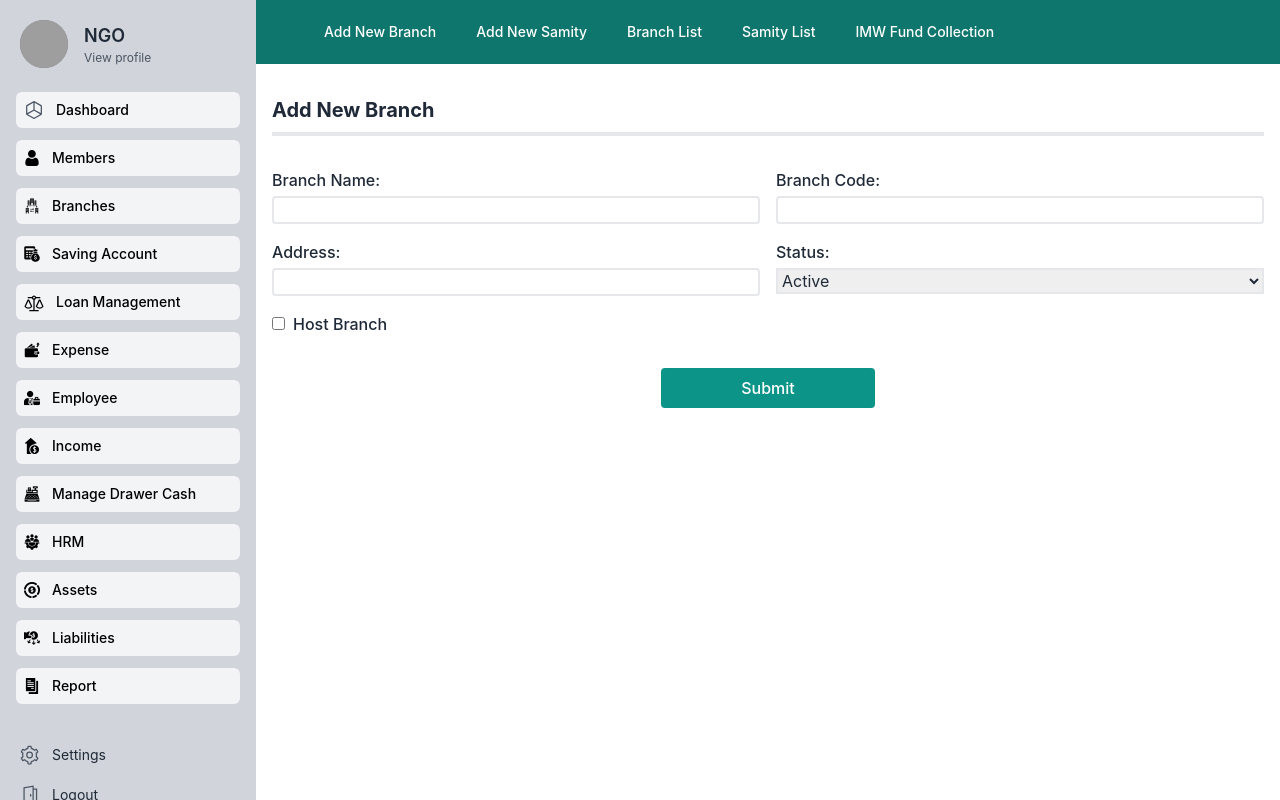
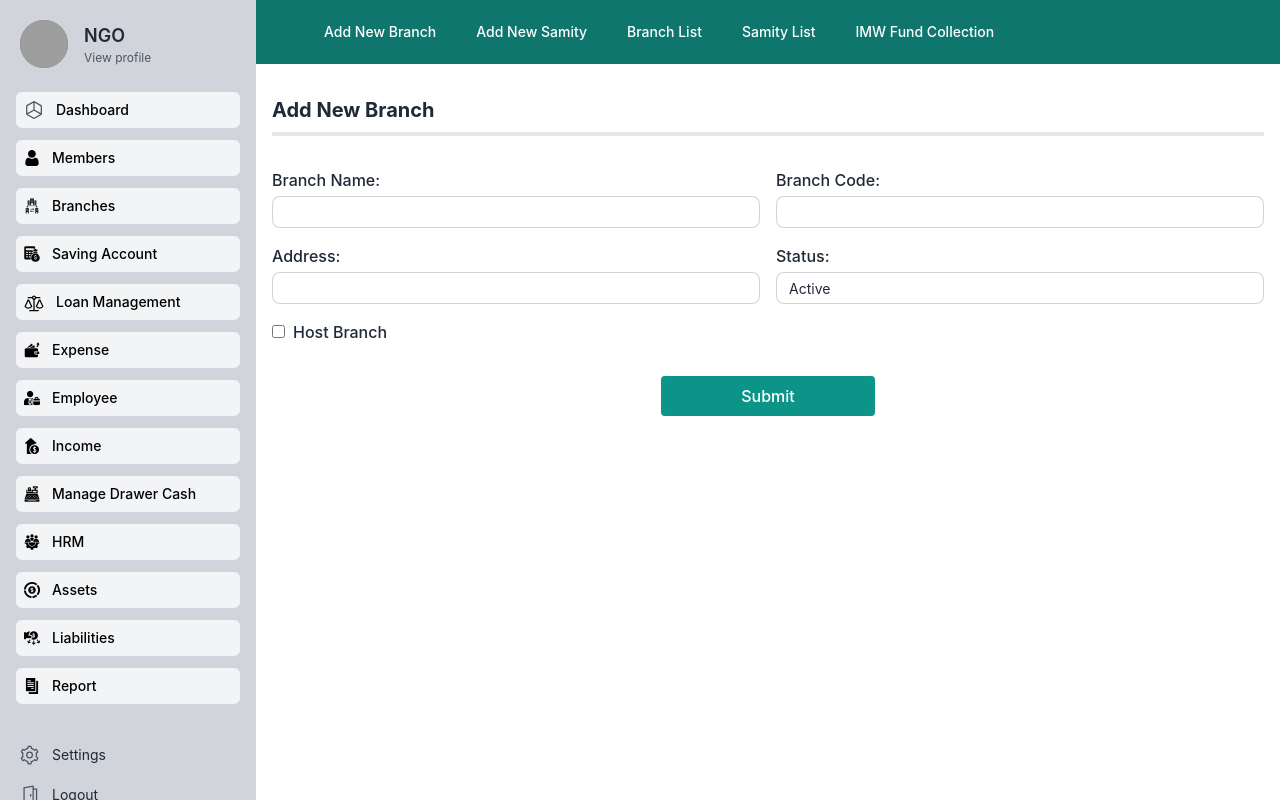
Before and after one commit to MDYeaminIslam/NGO_Project, a React (Vite) app: page /add_new_branch in a window 1280 px wide. Built offline with nearby package versions, Linux system fonts and the light colour scheme; grey boxes are pictures that could not be loaded.

Commit message:
branches edited

```diff
--- a/src/pages/Branches/AddNewBranch.jsx
+++ b/src/pages/Branches/AddNewBranch.jsx
@@ -45,7 +45,7 @@ const AddNewBranch = () => {
               Branch Name:{" "}
             </label>
             <input
-              className="border-2 hover:border-black rounded "
+              className="input input-bordered input-sm  hover:border-teal-500  "
               name="branchName"
               type="text"
               onChange={handleChange}
@@ -57,7 +57,7 @@ const AddNewBranch = () => {
               Branch Code:{" "}
             </label>
             <input
-              className="border-2 hover:border-black rounded "
+              className="input input-bordered input-sm  hover:border-teal-500  "
               name="branchCode"
               type="text"
               onChange={handleChange}
@@ -69,7 +69,7 @@ const AddNewBranch = () => {
               Address:{" "}
             </label>
             <input
-              className="border-2 hover:border-black rounded "
+              className="input input-bordered input-sm  hover:border-teal-500  "
               name="address"
               type="text"
               onChange={handleChange}
@@ -80,7 +80,7 @@ const AddNewBranch = () => {
             <label className="font-medium" htmlFor="occupation">
               Status:
             </label>
-            <select className="border-2 hover:border-black">
+            <select className="input input-bordered input-sm  hover:border-teal-500  ">
               <option>Active</option>
               <option>Deactive</option>
             </select>
--- a/src/pages/Branches/AddNewSamity.jsx
+++ b/src/pages/Branches/AddNewSamity.jsx
@@ -71,7 +71,7 @@ const AddNewSamity = () => {
               Samity Name:{" "}
             </label>
             <input
-              className="border-2 hover:border-teal-500 rounded "
+              className="input input-bordered input-sm  hover:border-teal-500  "
               id="name"
               type="text"
               name="samityName"
@@ -84,7 +84,7 @@ const AddNewSamity = () => {
               Samity Code:{" "}
             </label>
             <input
-              className="border-2 hover:border-teal-500 rounded "
+              className="input input-bordered input-sm  hover:border-teal-500  "
               id="relation_with_member"
               type="text"
               name="samityCode"
@@ -97,7 +97,7 @@ const AddNewSamity = () => {
               Address:{" "}
             </label>
             <input
-              className="border-2 hover:border-teal-500 rounded "
+              className="input input-bordered input-sm  hover:border-teal-500  "
               id="share"
               type="text"
               name="address"
@@ -109,7 +109,7 @@ const AddNewSamity = () => {
             <label className="font-medium" htmlFor="occupation">
               Status:
             </label>
-            <select className="border-2 hover:border-teal-500">
+            <select className="input input-bordered input-sm  hover:border-teal-500  ">
               <option>Active</option>
               <option>Deactive</option>
             </select>
--- a/src/pages/Member/AddMember.jsx
+++ b/src/pages/Member/AddMember.jsx
@@ -80,7 +80,7 @@ const AddMember = () => {
       </section>
       <section className="m-4">
         <h1 className="text-xl font-bold text-start max-w-5xl mx-auto  pt-4 border-b-4 pb-2 ">
-          New Member Adding Form{" "}
+          New Member Add{" "}
         </h1>
         <form className="my-8" action="">
           <section className=" grid grid-cols-1 md:grid-cols-3 max-w-5xl mx-auto gap-4 ">
@@ -263,7 +263,7 @@ const AddMember = () => {
             </div>
             <div className="flex flex-col gap-1">
               <label className="font-medium" htmlFor="membership_fee ">
-                DOB (DD/MM/YYYY)
+                DOB (DD/MM/YYYY):
               </label>
               <DatePicker
                 selected={formData.dateOfBirth}
@@ -274,7 +274,7 @@ const AddMember = () => {
             </div>
             <div className="flex flex-col gap-1">
               <label className="font-medium" htmlFor="Attach_Photo ">
-                Attach Photo
+                Attach Photo:
               </label>
               <input
                 onChange={handleChange}
@@ -287,7 +287,7 @@ const AddMember = () => {
             {/* Education Qualification */}
             <div className="flex flex-col gap-1">
               <label className="font-medium" htmlFor="Attach_Photo ">
-                Education Qualification
+                Education Qualification:
               </label>
               <select
                 onChange={handleChange}
@@ -295,7 +295,7 @@ const AddMember = () => {
                 name="educationalQualification"
               >
                 <option disabled defaultValue>
-                  Select Education Qualification
+                  --Select Education Qualification--
                 </option>
                 <option value="SSC">SSC</option>
                 <option value="HSC">HSC</option>
@@ -355,7 +355,7 @@ const AddMember = () => {
 
               <div className="flex flex-col gap-1">
                 <label className="font-medium" htmlFor="share">
-                  Share %{" "}
+                  Share %:{" "}
                 </label>
                 <input
                   onChange={handleChangeNominie}
--- a/src/pages/Member/MemberClosing.jsx
+++ b/src/pages/Member/MemberClosing.jsx
@@ -28,7 +28,7 @@ const MemberClosing = () => {
           {/* Submit button */}
 
           <div className="w-full flex   mt-8 justify-center">
-            <input className="input input-bordered input-sm  hover:border-teal-500  " type="submit" />
+            <input className="bg-teal-600 hover:bg-teal-700 px-20 py-2 rounded font-medium     text-white" type="submit" />
           </div>
         </form>
 
```
